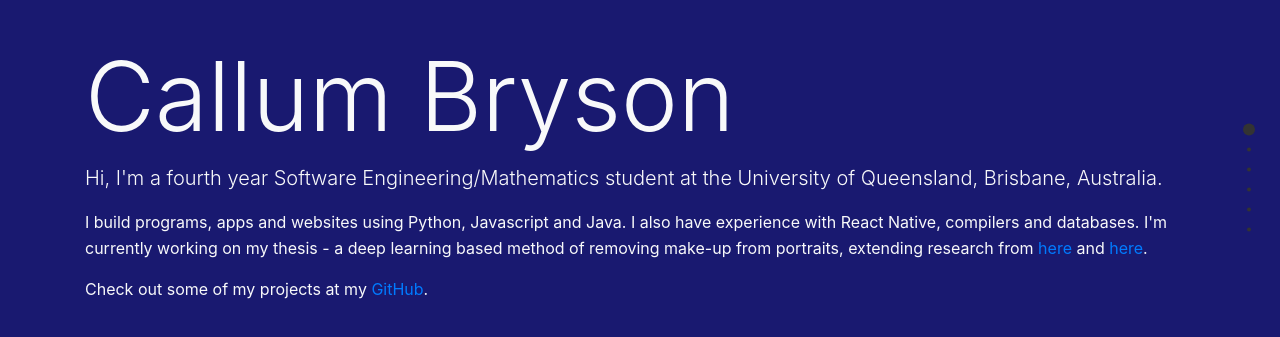
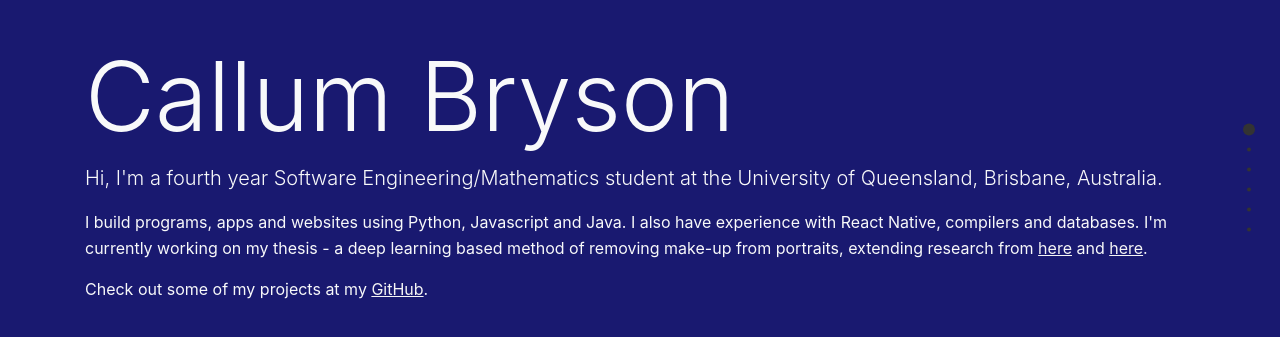
Before and after one commit to calbri/calbri.github.io, a website: page index.html in a window 1280 px wide. Shown: the part 221-558 px from the top of the page. Drawn offline with nearby package versions, Linux system fonts and the light colour scheme.

Commit message:
Link colouring

```diff
--- a/style.css
+++ b/style.css
@@ -30,6 +30,14 @@
   color: #f5f5f5;
 }
 
+a:link,
+a:hover,
+a:visited,
+a:active {
+  color: #f5f5f5 !important;
+  text-decoration: underline;
+}
+
 .section {
   background-size: cover;
   background: #191970;
```
